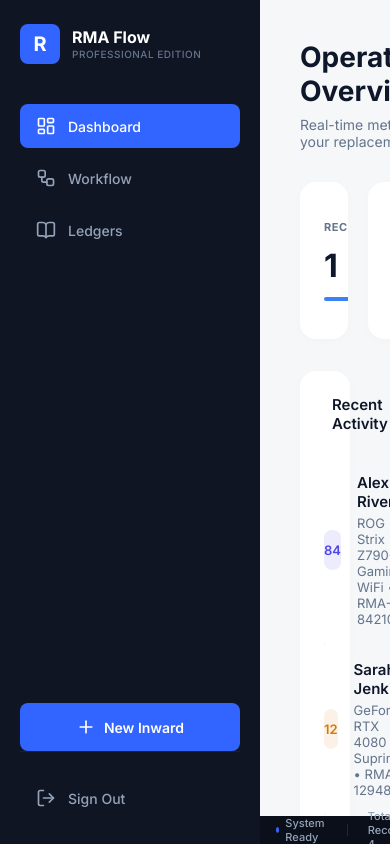
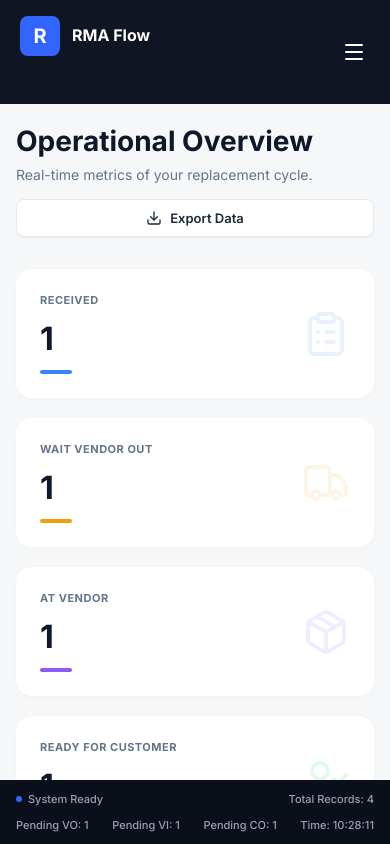
Before and after one commit to Devpatel2912/RMA, a React (Vite) app: page / in a window 390 px wide. Both pictures are taken after a click on the button "Sign In". Built offline with nearby package versions, Linux system fonts and the light colour scheme.

Commit message:
change in the mobile view

```diff
--- a/src/App.jsx
+++ b/src/App.jsx
@@ -15,7 +15,8 @@ import {
   ArrowRightCircle,
   User,
   Building2,
-  LogOut
+  LogOut,
+  Menu
 } from 'lucide-react';
 import './index.css';
 import './modal.css';
@@ -23,9 +24,11 @@ import './workflow.css';
 import './advance-modal.css';
 import './ledgers.css';
 import './login.css';
+import './mobile.css';
 
 function App() {
   const [isLoggedIn, setIsLoggedIn] = useState(false);
+  const [isMobileMenuOpen, setIsMobileMenuOpen] = useState(false);
   const [activeTab, setActiveTab] = useState('dashboard');
   const [isModalOpen, setIsModalOpen] = useState(false);
   const [advancingItem, setAdvancingItem] = useState(null);
@@ -205,6 +208,11 @@ function App() {
     document.body.removeChild(link);
   };
 
+  const handleTabChange = (tab) => {
+    setActiveTab(tab);
+    setIsMobileMenuOpen(false); // Close drawer on navigation
+  };
+
   const handleLogin = (e) => {
     e.preventDefault();
     // Simulate login
@@ -252,41 +260,55 @@ function App() {
 
   return (
     <div className="layout">
-      {/* Sidebar */}
-      <div className="sidebar">
+
+      {/* Mobile Header */}
+      <div className="mobile-header">
         <div className="brand">
           <div className="brand-logo">R</div>
-          <div className="brand-text">
-            <span className="brand-title">RMA Flow</span>
-            <span className="brand-subtitle">Professional Edition</span>
-          </div>
+          <span className="brand-title">RMA Flow</span>
+        </div>
+        <button className="mobile-menu-btn" onClick={() => setIsMobileMenuOpen(true)}>
+          <Menu size={24} color="white" />
+        </button>
+      </div>
+
+      {/* Mobile Drawer Overlay */}
+      {isMobileMenuOpen && (
+        <div className="mobile-overlay" onClick={() => setIsMobileMenuOpen(false)}></div>
+      )}
+
+      {/* Sidebar */}
+      <div className={`sidebar ${isMobileMenuOpen ? 'mobile-open' : ''}`}>
+        <div className="brand">
+          <div className="brand-logo">R</div>
+          <span className="brand-title">RMA Flow</span>
         </div>
 
         <div className="nav-menu">
           <div
             className={`nav-item ${activeTab === 'dashboard' ? 'active' : ''}`}
-            onClick={() => setActiveTab('dashboard')}
+            onClick={() => handleTabChange('dashboard')}
           >
             <LayoutDashboard size={20} />
             <span>Dashboard</span>
           </div>
           <div
             className={`nav-item ${activeTab === 'workflow' ? 'active' : ''}`}
-            onClick={() => setActiveTab('workflow')}
+            onClick={() => handleTabChange('workflow')}
           >
             <Workflow size={20} />
             <span>Workflow</span>
           </div>
           <div
             className={`nav-item ${activeTab === 'ledgers' ? 'active' : ''}`}
-            onClick={() => setActiveTab('ledgers')}
+            onClick={() => handleTabChange('ledgers')}
           >
             <BookOpen size={20} />
             <span>Ledgers</span>
           </div>
         </div>
 
-        <button className="new-inward-btn" onClick={() => setIsModalOpen(true)}>
+        <button className="new-inward-btn" onClick={() => { setIsModalOpen(true); setIsMobileMenuOpen(false); }}>
           <Plus size={20} />
           <span>New Inward</span>
         </button>
@@ -300,7 +322,7 @@ function App() {
       </div>
 
       {/* Main Content Area */}
-      <div style={{ flex: 1, display: 'flex', flexDirection: 'column', overflow: 'hidden' }}>
+      <div className="main-container">
 
         {/* Main Content Scrollable Area */}
         <div className="main-content">
@@ -401,9 +423,6 @@ function App() {
               <div className="workflow-header">
                 <div className="header-text">
                   <h1 className="page-title">Replacement Workflow</h1>
-                  <p className="page-subtitle">
-                    Double-click the <ArrowRightCircle size={14} style={{ display: 'inline', verticalAlign: 'middle', color: 'var(--primary-blue)' }} /> icon to advance status.
-                  </p>
                 </div>
 
                 <div className="workflow-controls">
--- a/src/index.css
+++ b/src/index.css
@@ -47,15 +47,31 @@ body {
 
 #root {
   display: flex;
-  height: 100vh;
-  width: 100vw;
+  height: 100dvh;
+  width: 100dvw;
   flex-direction: column;
+  overflow: hidden;
 }
 
 .layout {
   display: flex;
   flex: 1;
   overflow: hidden;
+}
+
+.mobile-header,
+.mobile-overlay,
+.mobile-menu-btn {
+  display: none;
+}
+
+.main-container {
+  flex: 1;
+  display: flex;
+  flex-direction: column;
+  overflow: hidden;
+  min-height: 0;
+  min-width: 0;
 }
 
 .sidebar {
@@ -65,6 +81,7 @@ body {
   flex-direction: column;
   padding: 24px 20px;
   color: var(--text-sidebar);
+  flex-shrink: 0;
 }
 
 .brand {
@@ -363,6 +380,7 @@ body {
   padding: 0 16px;
   font-size: 11px;
   font-weight: 500;
+  flex-shrink: 0;
 }
 
 .status-left, .status-right {
--- /dev/null
+++ b/src/mobile.css
@@ -0,0 +1,200 @@
+/* Responsive Mobile Styles */
+
+@media (max-width: 768px) {
+  .layout {
+    flex-direction: column;
+  }
+
+  .mobile-header {
+    display: flex;
+    background-color: var(--bg-sidebar);
+    padding: 16px 20px;
+    align-items: center;
+    justify-content: space-between;
+    width: 100%;
+    z-index: 40;
+  }
+
+  .mobile-menu-btn {
+    background: transparent;
+    border: none;
+    cursor: pointer;
+    display: flex;
+    align-items: center;
+    justify-content: center;
+    padding: 4px;
+  }
+
+  .mobile-overlay {
+    position: fixed;
+    top: 0;
+    left: 0;
+    width: 100vw;
+    height: 100dvh;
+    background-color: rgba(0, 0, 0, 0.5);
+    z-index: 45;
+  }
+
+  .sidebar {
+    position: fixed;
+    top: 0;
+    left: 0;
+    height: 100dvh;
+    width: 280px;
+    flex-direction: column;
+    padding: 24px 20px;
+    align-items: stretch;
+    justify-content: flex-start;
+    z-index: 50;
+    transform: translateX(-100%);
+    transition: transform 0.3s cubic-bezier(0.4, 0, 0.2, 1);
+  }
+
+  .sidebar.mobile-open {
+    transform: translateX(0);
+  }
+
+  .brand {
+    margin-bottom: 32px;
+    margin-right: 0;
+  }
+
+  .brand-text {
+    display: flex;
+  }
+
+  .nav-menu {
+    flex-direction: column;
+    gap: 8px;
+    flex: 1;
+  }
+
+  .nav-item span {
+    display: inline;
+  }
+
+  .nav-item {
+    padding: 12px 16px;
+    width: 100%;
+    justify-content: flex-start;
+  }
+
+  .new-inward-btn {
+    width: 100%;
+    padding: 14px;
+    margin-left: 0;
+    margin-right: 0;
+    justify-content: center;
+  }
+
+  .new-inward-btn span {
+    display: inline;
+  }
+
+  .logout-btn-container {
+    margin-top: auto;
+    padding-top: 24px;
+    border-top: 1px solid rgba(255, 255, 255, 0.05);
+  }
+
+  .logout-btn {
+    padding: 12px 16px;
+    width: 100%;
+    justify-content: flex-start;
+  }
+
+  .logout-btn span {
+    display: inline;
+  }
+
+  .main-content {
+    padding: 20px 16px;
+  }
+
+  .stats-grid {
+    grid-template-columns: 1fr 1fr;
+  }
+
+  .header {
+    flex-direction: column;
+    align-items: stretch;
+    gap: 16px;
+  }
+
+  .export-btn {
+    justify-content: center;
+  }
+
+  .status-bar {
+    flex-direction: column;
+    height: auto;
+    padding: 12px 16px;
+    gap: 12px;
+  }
+
+  .status-left, .status-right {
+    width: 100%;
+    justify-content: space-between;
+    gap: 8px;
+  }
+
+  .status-divider {
+    display: none;
+  }
+
+  .ledgers-grid {
+    grid-template-columns: 1fr;
+  }
+
+  .workflow-header {
+    flex-direction: column;
+  }
+
+  .workflow-controls {
+    flex-direction: column;
+    width: 100%;
+  }
+
+  .search-box {
+    width: 100%;
+  }
+
+  .filter-dropdown {
+    width: 100%;
+  }
+
+  .workflow-table-container {
+    overflow-x: auto;
+  }
+
+  .form-row {
+    flex-direction: column;
+    gap: 20px;
+  }
+
+  .activity-item {
+    flex-direction: column;
+    align-items: flex-start;
+    gap: 12px;
+  }
+
+  .activity-meta {
+    align-items: flex-start;
+    margin-left: 56px; /* align with text */
+  }
+
+  .card-header-row {
+    flex-direction: column;
+    gap: 12px;
+  }
+}
+
+@media (max-width: 480px) {
+  .stats-grid {
+    grid-template-columns: 1fr;
+  }
+
+  .status-right {
+    flex-wrap: wrap;
+  }
+}
--- a/src/workflow.css
+++ b/src/workflow.css
@@ -67,12 +67,15 @@
   background-color: white;
   border-radius: 16px;
   box-shadow: 0 2px 10px rgba(0, 0, 0, 0.02);
-  overflow: hidden;
+  overflow-x: auto;
   border: 1px solid #f1f5f9;
+  width: 100%;
+  max-width: 100%;
 }
 
 .workflow-table {
   width: 100%;
+  min-width: 800px;
   border-collapse: collapse;
 }
 
```
